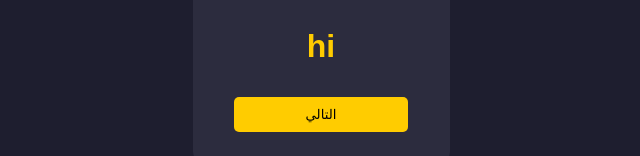
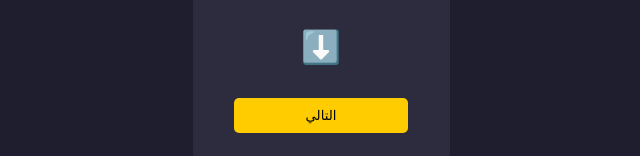
Before and after one commit to ibrahimAmr10/GC-STORE-, a plain HTML site: page index.html in a window 1280 px wide. Shown: the part 289-445 px from the top of the page, without its empty margins (319-959 px from the left). Drawn offline with nearby package versions, Linux system fonts and the light colour scheme.

Commit message:
Update index.html

```diff
--- a/index.html
+++ b/index.html
@@ -51,7 +51,7 @@
       <option value="660 UC - 500 EGP">660 UC - 500 EGP</option>
       <option value="1500 UC - 1200 EGP">1500 UC - 1200 EGP</option>
     </select><br/>
-    <h1>hi</h1>
+    <h1>⬇️</h1>
     <button type="submit">التالي</button>
   </form>
 
```
